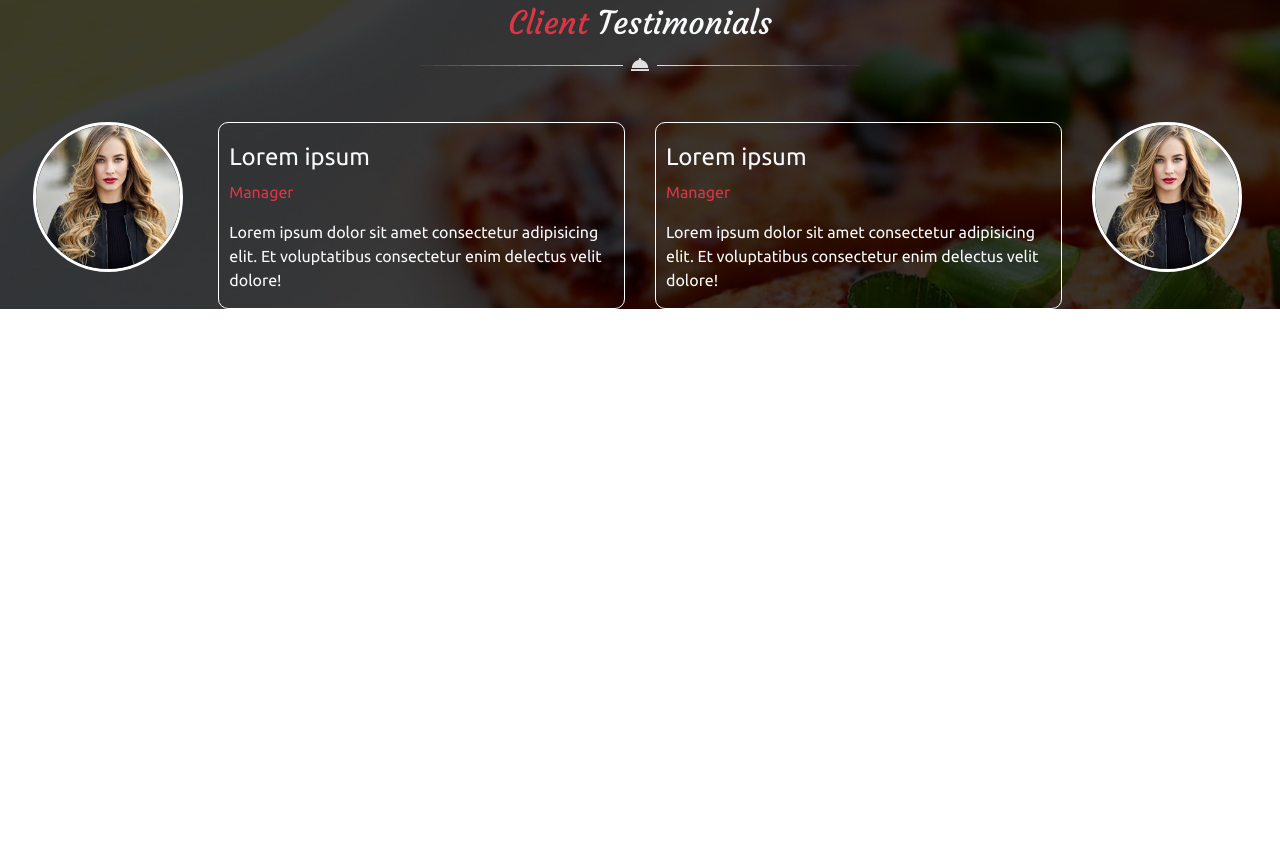
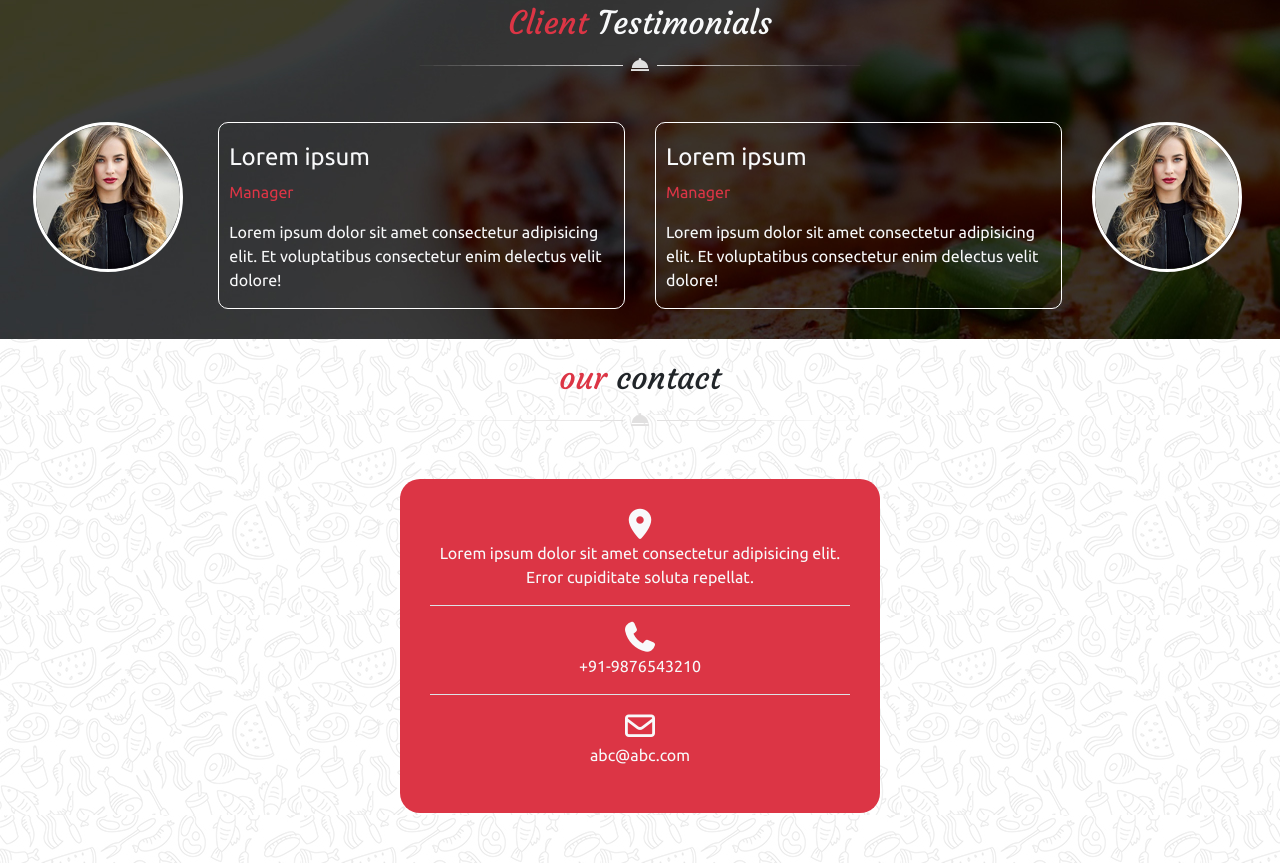
Before and after one commit to OsumanSenin/git_bootstrap_les_chefs_14, a website: page index.html in a window 1280 px wide. Shown: the part 4585-5448 px from the top of the page. Before the commit the page ends 4894 px from the top, so only its background shows below. Drawn offline with nearby package versions, Linux system fonts and the light colour scheme.

Commit message:
finish de la parti location et contact

```diff
--- a/index.html
+++ b/index.html
@@ -450,6 +450,29 @@
 
   </section>
 
+                  <!-- map and location -->
+
+
+                  <div class=" titre-span text-center">
+
+                    <h2><span class="text-danger our-contact">our </span>contact</h2>
+                        <img src="./public/img/decoration_line.png" alt="">
+                  </div>
+                  <div class="text-center bg-danger milieu">
+                      <div class="border-bottom">
+                        <i class="fas fa-map-marker-alt text-light"></i>
+                       <p class="text-light"> Lorem ipsum dolor sit amet consectetur adipisicing elit. Error cupiditate soluta repellat.</p>
+                      </div>
+                      <div class="border-bottom mt-3">
+                        <i class="fas fa-phone text-light"></i>
+                        <p class="text-light">+91-9876543210</p>
+                      </div>
+                      <div class="mt-3">
+                        <i class="far fa-envelope text-light"></i>
+                        <p class="text-light">abc@abc.com</p>
+                      </div>
+                  </div>
+
   <script src="https://code.jquery.com/jquery-3.5.1.slim.min.js"
     integrity="sha384-DfXdz2htPH0lsSSs5nCTpuj/zy4C+OGpamoFVy38MVBnE+IbbVYUew+OrCXaRkfj"
     crossorigin="anonymous"></script>
--- a/src/sass/style.sass
+++ b/src/sass/style.sass
@@ -140,6 +140,7 @@ section
 section
     &:nth-of-type(4)
         background-image: url("../../public/img/testimonials_background.jpg")
+        padding-bottom: 30px
 
 
         .row
@@ -154,3 +155,22 @@ section
                 border-radius: 10px
                 padding-top: 20px
                 padding-left: 10px
+
+
+
+                // location et contact
+
+.titre-span
+    margin-top: 20px
+
+
+.our-client
+    font-size: 50px
+
+
+.milieu
+    margin: 50px 400px
+    border-radius: 20px
+    padding: 30px
+    i
+        font-size: 30px
```
Also changed, not shown: public/css/style.css, 1 other file.
